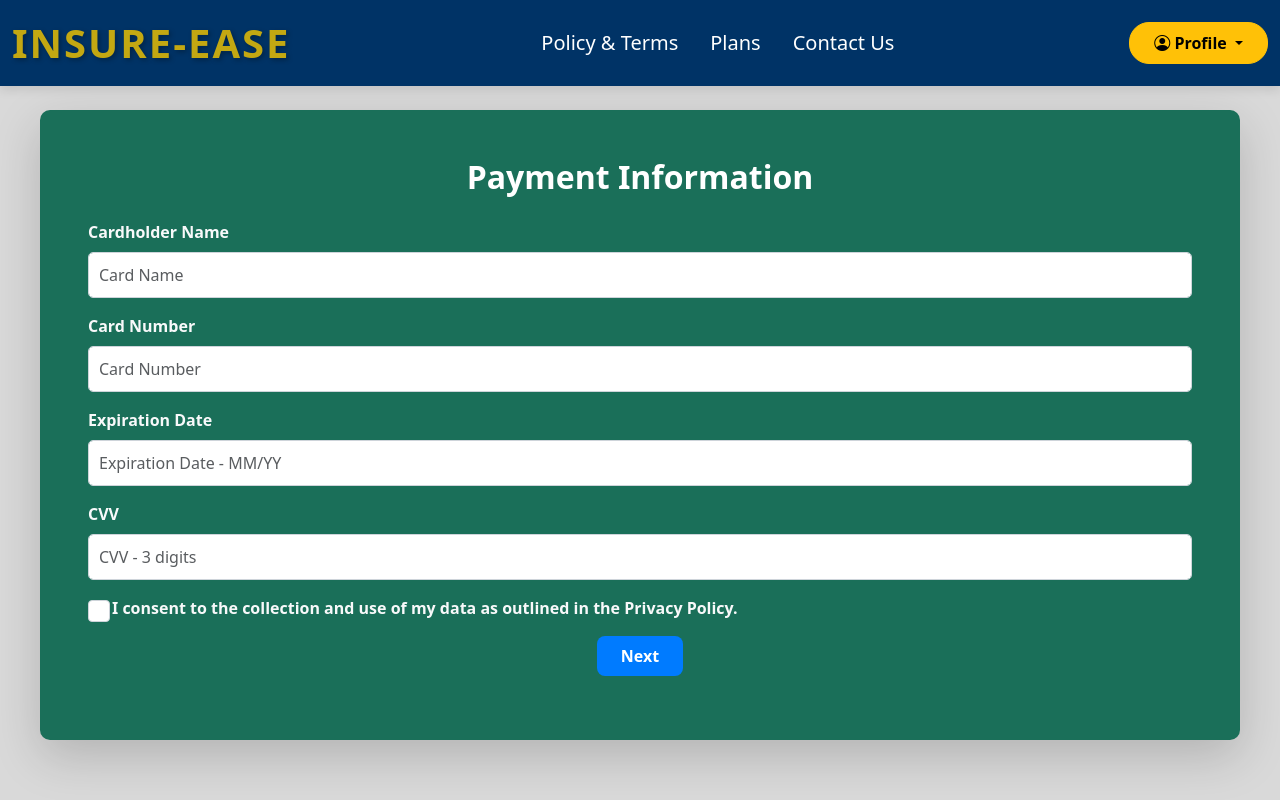
After one commit to KadenNYP/ISPJ_Group5C, a Flask app: page /purchase/Step_2 in a window 1280 px wide. The commit adds this page. Run offline with Flask 3, Linux system fonts and the light colour scheme; a user stored in the database is signed in; tables that the repository leaves empty hold one stand-in row (values such as "Sample post").

Commit message:
Created the second page of the purchase & payment function (Purchase_Payment_Info.html) + fix small design problem for navbar

```diff
--- /dev/null
+++ b/app/Templates/Login-home/Purchase_Payment_Info.html
@@ -0,0 +1,40 @@
+<link rel="stylesheet" href="{{ url_for('static', filename='css/purchase.css') }}">
+
+{% extends "base.html" %}
+
+{% block title %}Purchase & Payment{% endblock %}
+
+{% block content %}
+<div class="purchase-p-info-form shadow-lg p-5">
+    <h2 class="text-center text-white mb-4">Payment Information</h2>
+    <form autocomplete="off" action="" method="POST">
+        <div class="mb-3">
+            <label for="ch-name" class="form-label">Cardholder Name</label>
+            <input type="text" class="form-control" id="ch-name" name="ch-name" placeholder="Card Name" pattern="[A-Z\s]+">
+        </div>
+        <div class="mb-3">
+            <label for="c-num" class="form-label">Card Number</label>
+            <input type="text" class="form-control" id="c-num" name="c-num"  placeholder="Card Number" pattern="([0-9]{4} ){3}[0-9]{4}">
+        </div>
+        <div class="mb-3">
+            <label for="e-date" class="form-label">Expiration Date</label>
+            <input type="text" class="form-control" id="e-date" name="e-date" placeholder="Expiration Date - MM/YY" pattern="(0[1-9]|1[0-2])\/[0-9]{2}">
+        </div>
+        <div class="mb-3">
+            <label for="cvv" class="form-label">CVV</label>
+            <input type="text" class="form-control" id="cvv" name="cvv" placeholder="CVV - 3 digits" pattern="[0-9]{3}">
+        </div>
+
+        <div class="mb-3">
+            <div class="form-check">
+                <input type="checkbox" class="form-check-input" id="consent" name="consent" required>
+                <label for="consent" class="form-check-label">I consent to the collection and use of my data as outlined in the Privacy Policy.</label>
+            </div>
+        </div>
+
+        <div class="text-center">
+            <button type="submit" class="btn btn-primary btn-lg px-4">Next</button>
+        </div>
+    </form>
+</div>
+{% endblock %}
--- a/app/Templates/Login-home/Purchase_Personal Info.html
+++ b/app/Templates/Login-home/Purchase_Personal_Info.html
@@ -23,7 +23,7 @@
             <input type="email" class="form-control" id="email" name="email" placeholder="Your Email Address" value="{{ current_user.email }}" readonly>
         </div>
 
-        <h4 class="text-primary mt-4">Billing Address</h4>
+        <h4 class="text-white mt-4">Billing Address</h4>
         <div class="mb-3">
             <label for="street" class="form-label">Street Address</label>
             <input type="text" class="form-control" id="street" name="street" placeholder="blk-street-unit" required>
--- a/app/Templates/includes/_navbar.html
+++ b/app/Templates/includes/_navbar.html
@@ -19,11 +19,11 @@
             <ul class="navbar-nav">
                 <li class="nav-item">
                     {% if not current_user.is_authenticated %}
-                    <a class="btn btn-account px-4 py-2 fw-bold before-login"
+                    <a class="btn btn-warning px-4 py-2 fw-bold before-login"
                         href="{{ url_for('auth.login') }}">Login</a>
                     {% else %}
                     <div class="button-group">
-                        <button class="btn btn-account px-4 py-2 fw-bold after-login dropdown-toggle"
+                        <button class="btn btn-warning px-4 py-2 fw-bold after-login dropdown-toggle"
                             id="profileDropdown" role="button" data-bs-toggle="dropdown" aria-expanded="false">
                             <i class="bi bi-person-circle"></i>
                             Profile
--- a/app/route.py
+++ b/app/route.py
@@ -83,7 +83,13 @@ def Plus_Plan():
         return render_template("Login-home/Plus_Plan.html")
 
 
-@route.route('/purchase/1')
+@route.route('/purchase/Step_1')
 @login_required
-def purchase_personal_info():
-    return render_template("Login-home/Purchase_Personal Info.html")
+def personal_info():
+    return render_template("Login-home/Purchase_Personal_Info.html")
+
+
+@route.route('/purchase/Step_2')
+@login_required
+def payment_info():
+    return render_template("Login-home/Purchase_Payment_Info.html")
--- a/app/static/css/navbar.css
+++ b/app/static/css/navbar.css
@@ -19,13 +19,13 @@
     box-shadow: 0 4px 8px rgba(0, 0, 0, 0.2);
 }
 
-.btn-account {
+.btn-warning {
     border-radius: 20px;
     transition: all 0.3s ease;
 }
 
-.btn-account:hover {
-    background-color: #ff8800;
+.btn-warning:hover {
+    background-color: #ff8800 !important;
     box-shadow: 0 4px 8px rgba(255, 136, 0, 0.5);
 }
 
```
Also changed, not shown: app/Templates/home/Plans.html (+20 -20 lines).
